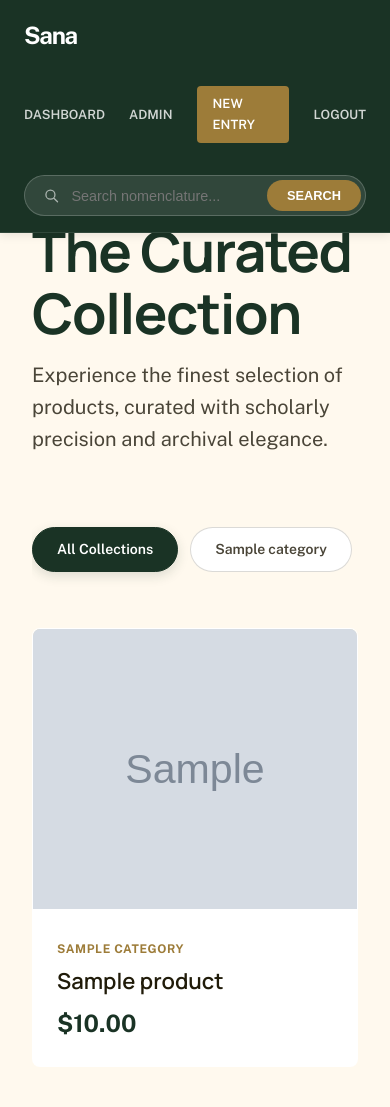
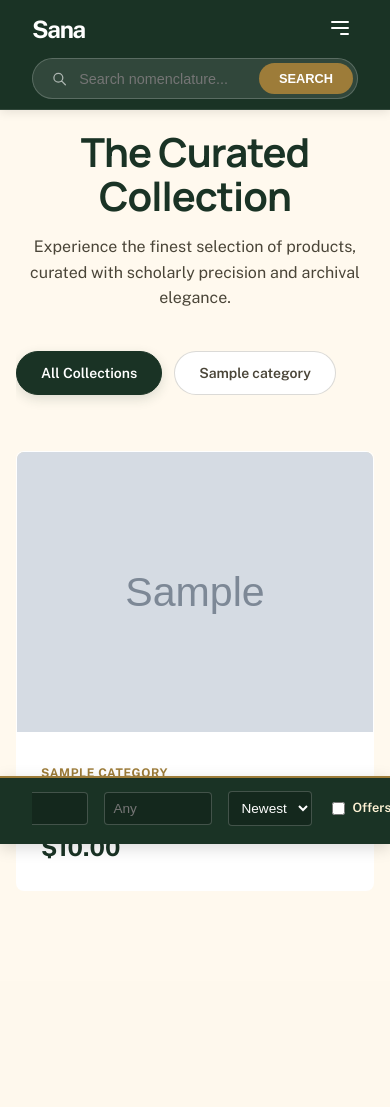
Before and after one commit to soknanprogramming/e-shops-php, a PHP site: page /views/home.php in a window 390 px wide. After the commit the page ends 891 px from the top, so only its background shows below. Run offline with PHP 8.4, Linux system fonts and the light colour scheme; the visitor is signed in with stand-in values (Sample User, id 1); tables that the repository leaves empty hold one stand-in row (values such as "Sample post"); grey boxes marked "Sample" are stand-in pictures.

Commit message:
update home page

```diff
--- a/views/assets/topbar.php
+++ b/views/assets/topbar.php
@@ -1,5 +1,5 @@
 <div class="header-fixed-container">
-    <!-- Tier 1: Main Nav (Always Visible at Top) -->
+    <!-- Tier 1: Main Nav -->
     <div class="navbar-main" id="navbarMain">
         <div class="container-nav">
             <div class="navbar-content">
@@ -7,13 +7,26 @@
                     <a href="home.php">Sana</a>
                 </div>
 
+                <!-- Search Form -->
                 <form action="home.php" method="GET" class="header-search">
+                    <?php
+                    foreach ($_GET as $key => $value) {
+                        if ($key !== 'name' && $key !== 'page') {
+                            echo '<input type="hidden" name="'.htmlspecialchars($key).'" value="'.htmlspecialchars($value).'">';
+                        }
+                    }
+                    ?>
                     <div class="search-input-wrapper">
                         <svg width="18" height="18" fill="none" stroke="currentColor" viewBox="0 0 24 24"><path stroke-linecap="round" stroke-linejoin="round" stroke-width="2" d="M21 21l-6-6m2-5a7 7 0 11-14 0 7 7 0 0114 0z"></path></svg>
                         <input type="text" name="name" placeholder="Search nomenclature..." value="<?php echo htmlspecialchars($_GET['name'] ?? ''); ?>">
                     </div>
                     <button type="submit">Search</button>
                 </form>
+
+                <!-- Mobile Menu Toggle (Simplified) -->
+                <button class="mobile-menu-btn" onclick="document.querySelector('.links').classList.toggle('active')">
+                    <svg width="24" height="24" fill="none" stroke="currentColor" viewBox="0 0 24 24"><path stroke-linecap="round" stroke-linejoin="round" stroke-width="2" d="M4 6h16M4 12h16m-7 6h7"></path></svg>
+                </button>
 
                 <div class="links">
                     <?php if (isset($_SESSION['user_id'])): ?>
@@ -32,16 +45,14 @@
         </div>
     </div>
 
-    <!-- Tier 2: Advanced Filters (Slides Behind Tier 1) -->
+    <!-- Tier 2: Advanced Filters -->
     <div class="filter-bar" id="filterBar">
         <div class="container-nav">
             <form action="home.php" method="GET" class="advanced-filters">
-                <?php if(isset($_GET['name'])): ?>
-                    <input type="hidden" name="name" value="<?php echo htmlspecialchars($_GET['name']); ?>">
-                <?php endif; ?>
-                <?php if(isset($_GET['category_id'])): ?>
-                    <input type="hidden" name="category_id" value="<?php echo htmlspecialchars($_GET['category_id']); ?>">
-                <?php endif; ?>
+                <?php
+                if(isset($_GET['name'])) echo '<input type="hidden" name="name" value="'.htmlspecialchars($_GET['name']).'">';
+                if(isset($_GET['category_id'])) echo '<input type="hidden" name="category_id" value="'.htmlspecialchars($_GET['category_id']).'">';
+                ?>
 
                 <div class="filter-item">
                     <label>Origin</label>
@@ -87,7 +98,6 @@
 </div>
 
 <style>
-    /* Always keep same padding to prevent body jumps */
     body {
         padding-top: 130px !important;
     }
@@ -102,7 +112,7 @@
         border-bottom: 1px solid rgba(255,255,255,0.1);
         display: flex;
         align-items: center;
-        z-index: 1001; /* Above Filter Bar */
+        z-index: 1001;
         box-shadow: 0 2px 10px rgba(0,0,0,0.1);
     }
 
@@ -111,21 +121,21 @@
         top: 70px;
         left: 0;
         width: 100%;
-        height: 50px;
+        height: auto;
+        min-height: 50px;
         background-color: #1a3325;
         border-bottom: 2px solid #9d7c39;
         display: flex;
         align-items: center;
-        z-index: 1000; /* Below Navbar Main */
+        z-index: 1000;
         box-shadow: 0 4px 15px rgba(0,0,0,0.15);
-        /* Immediate transition if any */
         transition: transform 0.2s ease-in-out;
+        padding: 8px 0;
     }
 
-    /* Hide by sliding BEHIND the main nav */
     .filter-hidden {
         transform: translateY(-100%);
-        pointer-events: none; /* Prevent clicks when hidden */
+        pointer-events: none;
     }
 
     .container-nav {
@@ -134,7 +144,6 @@
         padding: 0 6rem;
         width: 100%;
     }
-    @media (max-width: 1024px) { .container-nav { padding: 0 1.5rem; } }
 
     .navbar-content {
         display: flex;
@@ -179,11 +188,42 @@
     .links a:hover { color: #fef3d5; }
     .btn-post { background: #9d7c39; color: #fff !important; padding: 8px 16px !important; border-radius: 4px !important; }
 
+    .mobile-menu-btn { display: none; background: transparent; border: none; color: white; cursor: pointer; }
+
+    /* Responsive Queries */
+    @media (max-width: 1200px) {
+        .container-nav { padding: 0 2rem; }
+    }
+
+    @media (max-width: 992px) {
+        .advanced-filters { gap: 1rem; }
+        .filter-item input { max-width: 90px; }
+    }
+
     @media (max-width: 768px) {
-        .navbar-main { height: auto; padding: 1rem 0; }
-        .navbar-content { flex-wrap: wrap; }
-        .header-search { order: 3; max-width: 100%; }
-        body { padding-top: 180px !important; }
+        body { padding-top: 110px !important; }
+        .navbar-main { height: auto; padding: 10px 0; }
+        .navbar-content { flex-wrap: wrap; gap: 10px; }
+        .header-search { order: 3; width: 100%; max-width: 100%; }
+        .logo { order: 1; }
+        .mobile-menu-btn { display: block; order: 2; }
+        .links {
+            display: none;
+            width: 100%;
+            order: 4;
+            flex-direction: column;
+            gap: 10px;
+            padding: 10px 0;
+            border-top: 1px solid rgba(255,255,255,0.1);
+        }
+        .links.active { display: flex; }
+        .filter-bar { top: auto; position: fixed; top: unset; bottom: 0; border-top: 2px solid #9d7c39; border-bottom: none; }
+        .filter-hidden { transform: translateY(100%); }
+        .advanced-filters { justify-content: center; overflow-x: auto; padding-bottom: 5px; flex-wrap: nowrap; scrollbar-width: none; }
+        .advanced-filters::-webkit-scrollbar { display: none; }
+        .filter-item label { display: none; }
+        .filter-item input, .filter-item select { padding: 8px; }
+        body { padding-bottom: 70px; } /* Space for bottom filter bar on mobile */
     }
 </style>
 
@@ -195,7 +235,6 @@
         window.addEventListener('scroll', function() {
             const scrollTop = window.pageYOffset || document.documentElement.scrollTop;
 
-            // At the top, always show
             if (scrollTop <= 5) {
                 filterBar.classList.remove('filter-hidden');
                 lastScrollTop = scrollTop;
@@ -203,12 +242,10 @@
             }
 
             if (scrollTop > lastScrollTop) {
-                // Scrolling Down -> Hide immediately
                 if (!filterBar.classList.contains('filter-hidden')) {
                     filterBar.classList.add('filter-hidden');
                 }
             } else {
-                // Scrolling Up -> Show immediately
                 if (filterBar.classList.contains('filter-hidden')) {
                     filterBar.classList.remove('filter-hidden');
                 }
--- a/views/home.php
+++ b/views/home.php
@@ -81,7 +81,7 @@ $products = $productRepo->search($filters);
             margin: 0 auto;
         }
 
-        @media (max-width: 1024px) {
+        @media (max-width: 1200px) {
             .container { padding: 40px 2rem; }
         }
 
@@ -108,6 +108,12 @@ $products = $productRepo->search($filters);
             margin: 0;
         }
 
+        @media (max-width: 768px) {
+            .hero-section { margin-bottom: 2rem; text-align: center; }
+            .hero-section h1 { font-size: 2.5rem; }
+            .hero-section p { font-size: 1rem; margin: 0 auto; }
+        }
+
         /* Category Nav - Editorial Style */
         .category-nav {
             display: flex;
@@ -117,6 +123,7 @@ $products = $productRepo->search($filters);
             margin-bottom: 2rem;
             scrollbar-width: none;
             -ms-overflow-style: none;
+            -webkit-overflow-scrolling: touch;
         }
         .category-nav::-webkit-scrollbar { display: none; }
         .category-nav a {
@@ -140,7 +147,6 @@ $products = $productRepo->search($filters);
             border-color: var(--primary);
             box-shadow: 0 4px 12px rgba(26, 51, 37, 0.15);
         }
-        .category-nav img { width: 20px; height: 20px; object-fit: cover; border-radius: 50%; }
 
         /* Product Grid */
         .product-grid {
@@ -148,6 +154,16 @@ $products = $productRepo->search($filters);
             grid-template-columns: repeat(auto-fill, minmax(300px, 1fr));
             gap: 3rem;
         }
+
+        @media (max-width: 992px) {
+            .product-grid { gap: 1.5rem; grid-template-columns: repeat(auto-fill, minmax(250px, 1fr)); }
+        }
+
+        @media (max-width: 576px) {
+            .product-grid { grid-template-columns: 1fr; }
+            .container { padding: 20px 1rem; }
+        }
+
         .product-card {
             background: #ffffff;
             border-radius: var(--radius-md);
@@ -236,9 +252,22 @@ $products = $productRepo->search($filters);
         </header>
 
         <nav class="category-nav">
-            <a href="home.php" class="<?php echo !isset($_GET['category_id']) ? 'active' : ''; ?>">All Collections</a>
+            <?php
+            // Helper to get URL with preserved params
+            function getCategoryUrl($catId = null) {
+                $params = $_GET;
+                if ($catId === null) {
+                    unset($params['category_id']);
+                } else {
+                    $params['category_id'] = $catId;
+                }
+                unset($params['page']); // Reset page when changing category
+                return 'home.php?' . http_build_query($params);
+            }
+            ?>
+            <a href="<?php echo getCategoryUrl(); ?>" class="<?php echo !isset($_GET['category_id']) ? 'active' : ''; ?>">All Collections</a>
             <?php foreach ($categories as $cat): ?>
-                <a href="home.php?category_id=<?php echo $cat['id']; ?>" class="<?php echo (isset($_GET['category_id']) && $_GET['category_id'] == $cat['id']) ? 'active' : ''; ?>">
+                <a href="<?php echo getCategoryUrl($cat['id']); ?>" class="<?php echo (isset($_GET['category_id']) && $_GET['category_id'] == $cat['id']) ? 'active' : ''; ?>">
                     <?php echo htmlspecialchars($cat['name']); ?>
                 </a>
             <?php endforeach; ?>
```
